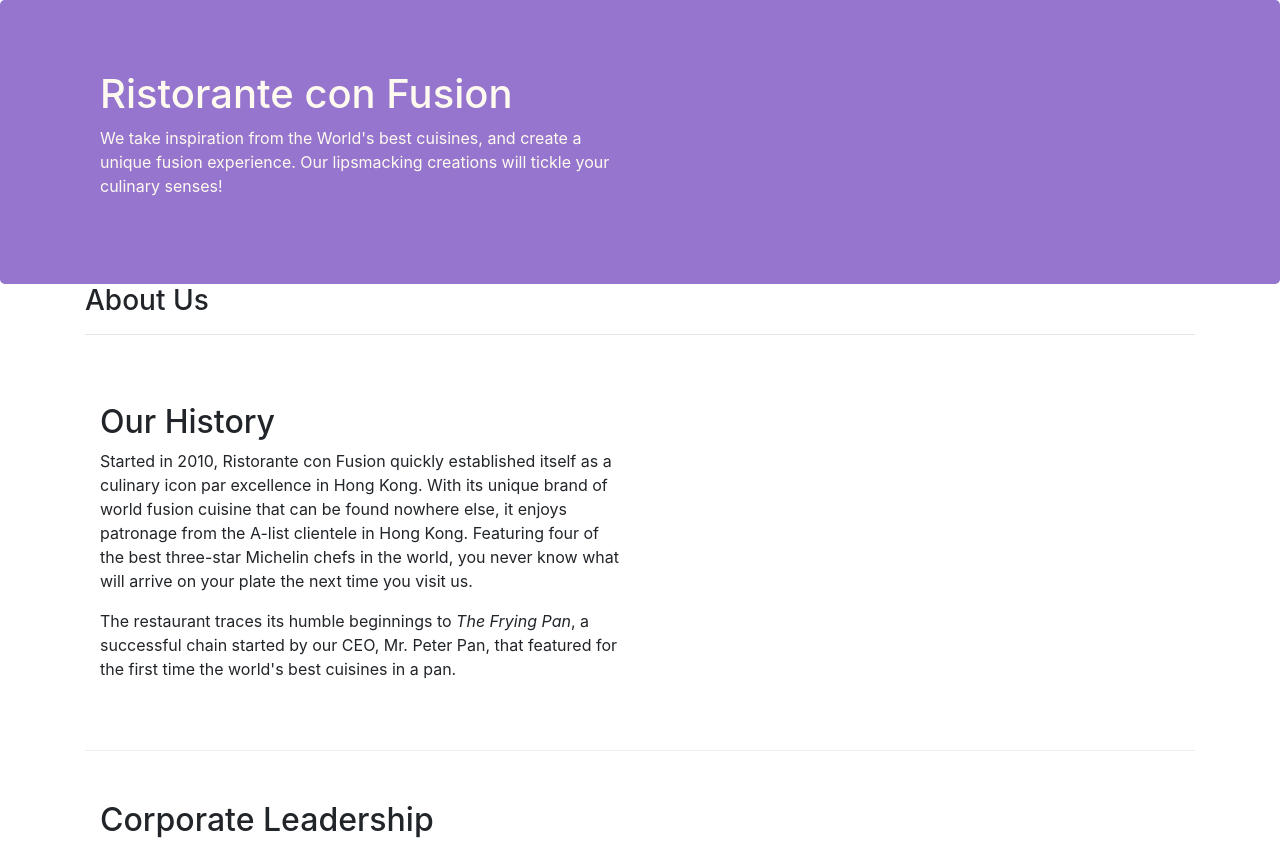
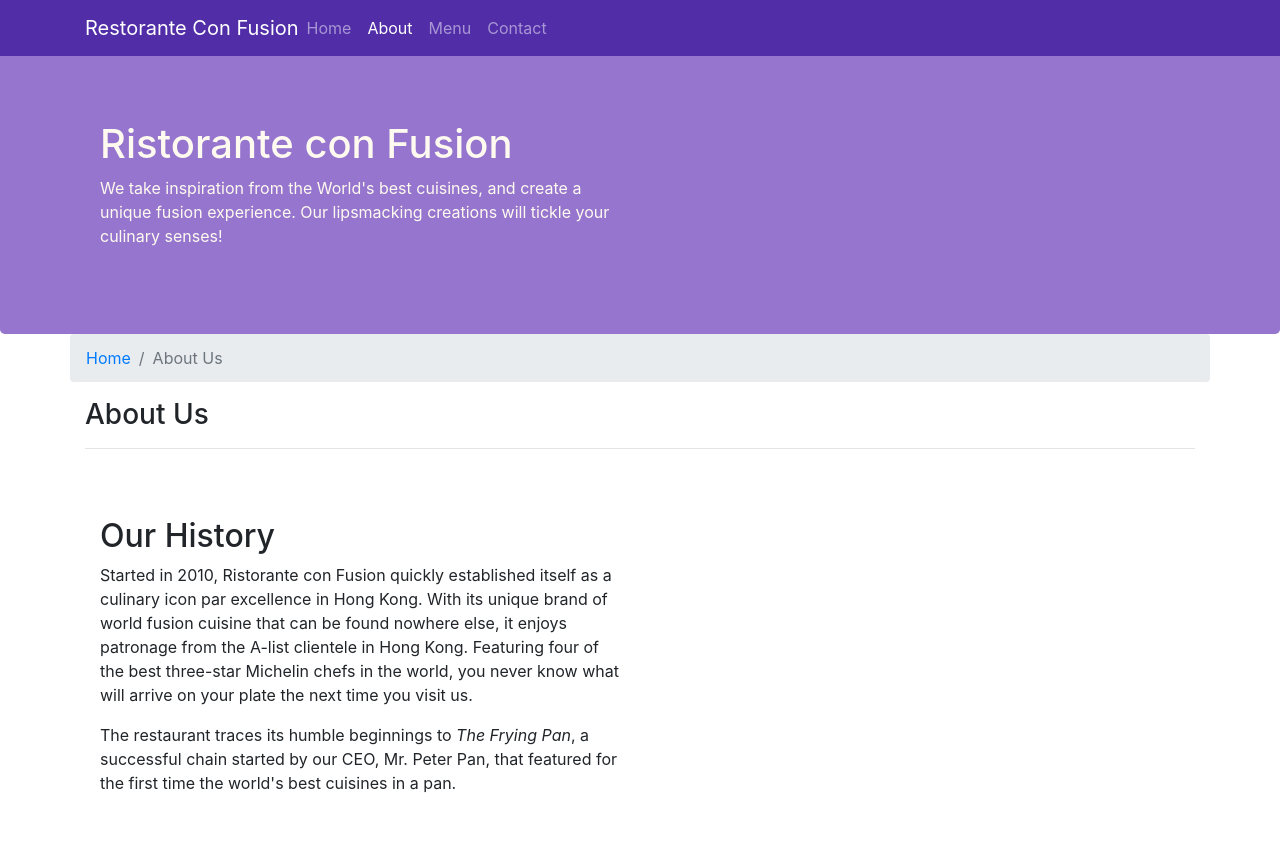
Before and after one commit to LakshithaCS/bootstrap, a website: page aboutus.html in a window 1280 px wide. Shown: the top 842 px of the page. Drawn offline with nearby package versions, Linux system fonts and the light colour scheme.

Commit message:
navbar & breadcumb

```diff
--- a/aboutus.html
+++ b/aboutus.html
@@ -18,6 +18,24 @@
 
 <body>
 
+    <nav class="navbar navbar-dark navbar-expand-sm fixed-top">
+        <div class="container">
+            <button class="navbar-toggler" type="button" data-toggle="collapse" data-target="#Navbar">
+                <span class="navbar-toggler-icon"></span>
+            </button>
+            <a href="/index.html" class="navbar-brand mr-auto">Restorante Con Fusion</a>
+
+        <div class="collapse navbar-collapse" id="Navbar">
+            <ul class="navbar-nav mr-auto">
+                <li class="nav-item"><a href="/index.html" class="nav-link">Home</a></li>
+                <li class="nav-item active"><a href="/aboutus.html" class="nav-link">About</a></li>
+                <li class="nav-item"><a href="#" class="nav-link">Menu</a></li>
+                <li class="nav-item"><a href="#" class="nav-link">Contact</a></li>
+            </ul>
+        </div>
+        </div>
+    </nav>
+
     <header class="jumbotron">
         <div class="container">
             <div class="row row-header">
@@ -32,8 +50,12 @@
     </header>
 
     <div class="container">
-        <div>
-            <div>
+        <div class="row">
+            <ol class="col-12 breadcrumb">
+                <li class="breadcrumb-item"><a href="./index.html">Home</a></li>
+                <li class="breadcrumb-item active">About Us</li>
+            </ol>
+            <div class="col-12">
                <h3>About Us</h3>
                <hr>
             </div>
--- a/styles.css
+++ b/styles.css
@@ -28,3 +28,11 @@
 	margin: 0px;
 	color: #0f0f0f;
 }
+
+body{
+	padding: 50px 0px 0px 0px;
+}
+
+.navbar-dark{
+	background-color: #512DA8;
+}
```
Also changed, not shown: index.html (+19 -1 lines).
